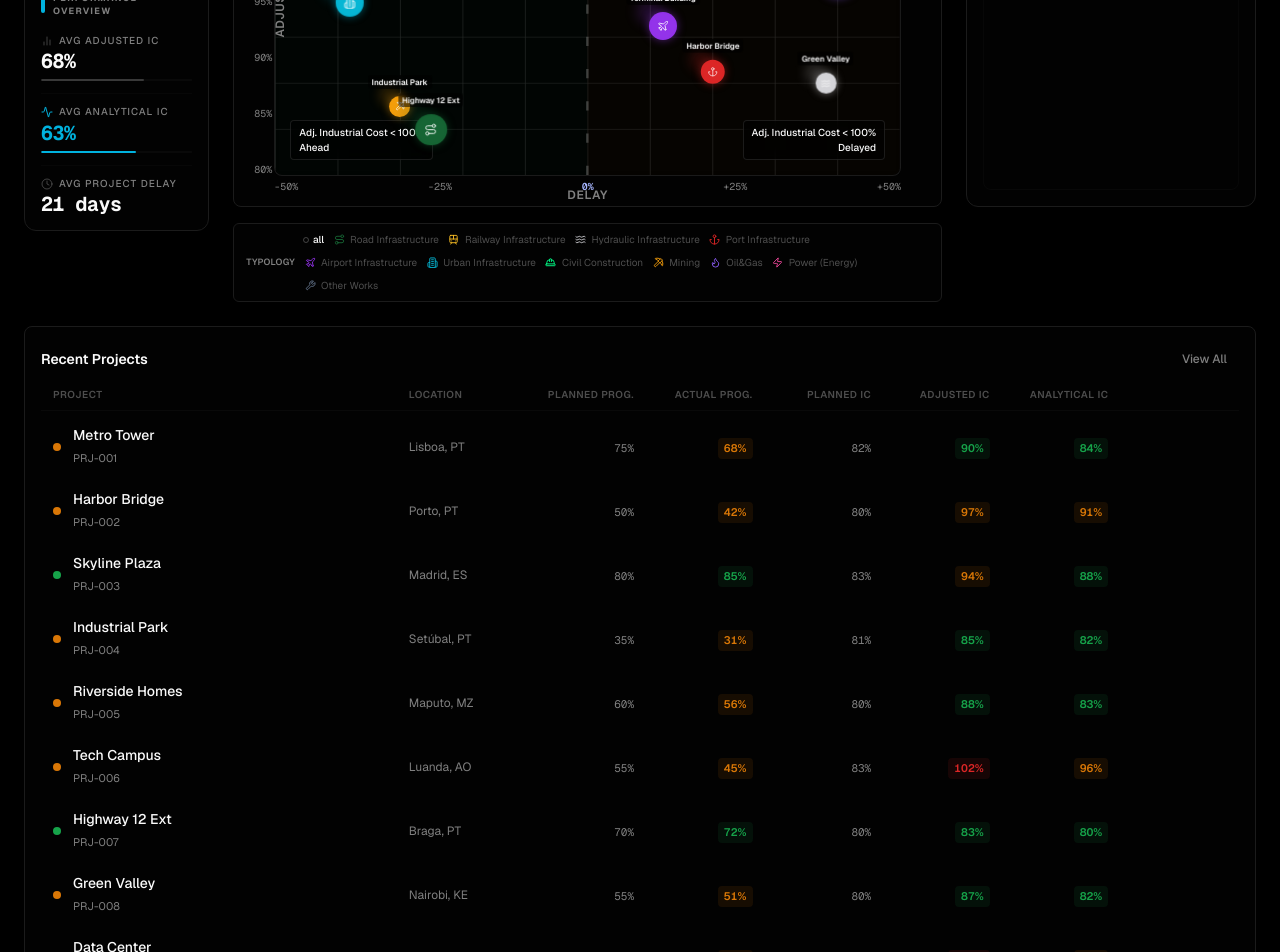
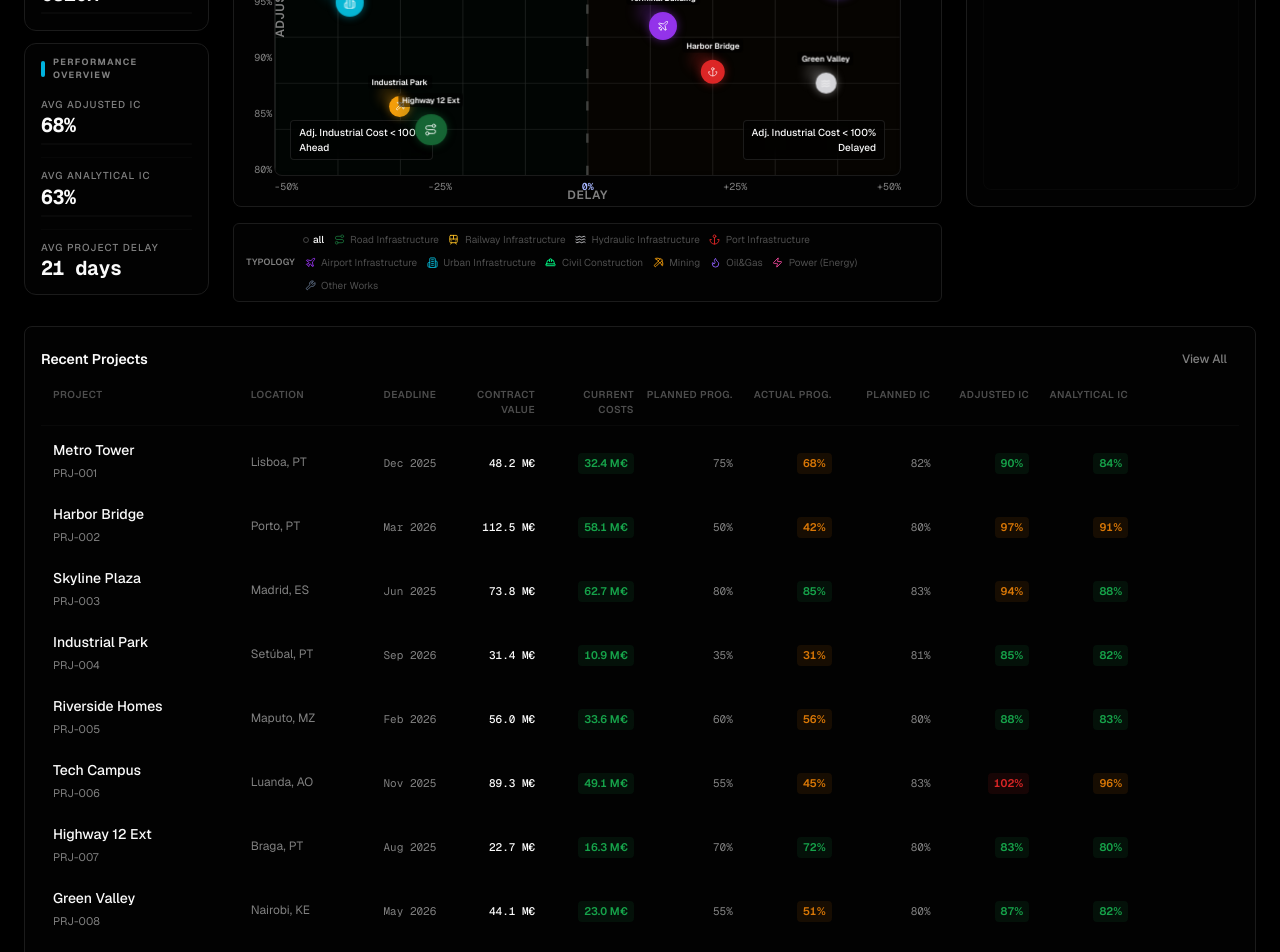
Before and after one commit to danielrebelo-volis/v0-volis-build-dashboard, a Next.js app: page / in a window 1280 px wide. Shown: the part 540-1492 px from the top of the page. Built offline with nearby package versions, Linux system fonts and the light colour scheme.

Commit message:
feat: update MetricsSidebar and ProjectList components
Remove KPI icons, add Annual Goal KPI, update KPI colors and add new columns to ProjectList

```diff
--- a/components/metrics-sidebar.tsx
+++ b/components/metrics-sidebar.tsx
@@ -1,32 +1,27 @@
 "use client"
 
 import React from "react"
-import { Building2, DollarSign, GitBranch, Target, BarChart2, Activity, Clock } from "lucide-react"
 
 interface KpiBlockProps {
   label: string
   value: string
   sub?: string
   subValue?: string
-  icon: React.ReactNode
-  accent?: boolean
   fill?: number // 0–100 for the mini progress bar
+  fillColor?: string // custom fill color for the progress bar
 }
 
-function KpiBlock({ label, value, sub, subValue, icon, accent, fill }: KpiBlockProps) {
+function KpiBlock({ label, value, sub, subValue, fill, fillColor }: KpiBlockProps) {
   return (
     <div className="flex flex-col gap-1 py-3 border-b border-border/20 last:border-0">
       <div className="flex items-center justify-between">
-        <div className="flex items-center gap-1.5">
-          <span className={accent ? "text-accent" : "text-muted-foreground/50"}>{icon}</span>
-          <span className="text-[10px] uppercase tracking-widest text-muted-foreground font-medium leading-tight">{label}</span>
-        </div>
+        <span className="text-[10px] uppercase tracking-widest text-muted-foreground font-medium leading-tight">{label}</span>
         {sub && subValue && (
           <span className="text-[10px] text-muted-foreground/40 font-mono">{subValue}</span>
         )}
       </div>
       <div className="flex items-end justify-between gap-2">
-        <span className={`text-xl font-bold font-mono leading-none tracking-tight ${accent ? "text-accent" : "text-foreground"}`}>
+        <span className="text-xl font-bold font-mono leading-none tracking-tight text-foreground">
           {value}
         </span>
         {sub && (
@@ -36,8 +31,8 @@ function KpiBlock({ label, value, sub, subValue, icon, accent, fill }: KpiBlockP
       {fill !== undefined && (
         <div className="h-0.5 bg-border/30 rounded-full mt-1 overflow-hidden">
           <div
-            className={`h-full rounded-full transition-all ${accent ? "bg-accent" : "bg-foreground/20"}`}
-            style={{ width: `${fill}%` }}
+            className="h-full rounded-full transition-all"
+            style={{ width: `${fill}%`, backgroundColor: fillColor ?? "hsl(var(--foreground) / 0.2)" }}
           />
         </div>
       )}
@@ -59,20 +54,16 @@ export function MetricsSidebar() {
           <KpiBlock
             label="Active Projects"
             value="24"
-            icon={<Building2 className="w-3 h-3" />}
             fill={65}
           />
           <KpiBlock
             label="Portfolio Value"
             value="€1.24B"
-            icon={<DollarSign className="w-3 h-3" />}
-            accent
             fill={83}
           />
           <KpiBlock
             label="Projects in Pipeline"
             value="11"
-            icon={<GitBranch className="w-3 h-3" />}
             fill={40}
           />
           <KpiBlock
@@ -80,8 +71,14 @@ export function MetricsSidebar() {
             value="€1.41B"
             sub="Goal"
             subValue="€1.50B"
-            icon={<Target className="w-3 h-3" />}
             fill={94}
+          />
+          <KpiBlock
+            label="Annual Goal"
+            value="€320M"
+            sub="Achieved"
+            subValue="€274M"
+            fill={86}
           />
         </div>
       </div>
@@ -96,20 +93,16 @@ export function MetricsSidebar() {
           <KpiBlock
             label="Avg Adjusted IC"
             value="68%"
-            icon={<BarChart2 className="w-3 h-3" />}
             fill={68}
           />
           <KpiBlock
             label="Avg Analytical IC"
             value="63%"
-            icon={<Activity className="w-3 h-3" />}
-            accent
             fill={63}
           />
           <KpiBlock
             label="Avg Project Delay"
             value="21 days"
-            icon={<Clock className="w-3 h-3" />}
           />
         </div>
       </div>
--- a/components/project-list.tsx
+++ b/components/project-list.tsx
@@ -8,6 +8,9 @@ interface Project {
   name: string
   id: string
   location: string
+  deadline: string          // formatted date
+  contractValue: number     // M€
+  currentCosts: number      // M€
   plannedProgress: number   // %
   actualProgress: number    // %
   plannedIC: number         // %
@@ -43,8 +46,11 @@ function Badge({ value, color }: { value: string; color: string }) {
 }
 
 const COLUMNS = [
-  { label: "Project", span: "col-span-3" },
+  { label: "Project", span: "col-span-2" },
   { label: "Location", span: "col-span-1" },
+  { label: "Deadline", span: "col-span-1" },
+  { label: "Contract Value", span: "col-span-1" },
+  { label: "Current Costs", span: "col-span-1" },
   { label: "Planned Prog.", span: "col-span-1" },
   { label: "Actual Prog.", span: "col-span-1" },
   { label: "Planned IC", span: "col-span-1" },
@@ -53,17 +59,13 @@ const COLUMNS = [
   { label: "", span: "col-span-1" },
 ]
 
-function ProjectRow({ name, id, location, plannedProgress, actualProgress, plannedIC, adjustedIC, analyticalIC }: Project) {
+function ProjectRow({ name, id, location, deadline, contractValue, currentCosts, plannedProgress, actualProgress, plannedIC, adjustedIC, analyticalIC }: Project) {
   return (
     <Link href={`/project/${id}`}>
-      <div className="group grid grid-cols-10 items-center gap-3 py-2.5 px-3 hover:bg-secondary/30 transition-colors rounded-lg cursor-pointer">
+      <div className="group grid grid-cols-12 items-center gap-3 py-2.5 px-3 hover:bg-secondary/30 transition-colors rounded-lg cursor-pointer">
 
         {/* Project name */}
-        <div className="col-span-3 flex items-center gap-3 min-w-0">
-          <div
-            className="w-2 h-2 rounded-full shrink-0"
-            style={{ backgroundColor: progressColor(actualProgress, plannedProgress) }}
-          />
+        <div className="col-span-2 flex items-center gap-2 min-w-0">
           <div className="min-w-0">
             <div className="flex items-center gap-1.5">
               <span className="text-sm font-medium text-foreground truncate">{name}</span>
@@ -76,6 +78,21 @@ function ProjectRow({ name, id, location, plannedProgress, actualProgress, plann
         {/* Location */}
         <div className="col-span-1 min-w-0">
           <span className="text-xs text-muted-foreground truncate block">{location}</span>
+        </div>
+
+        {/* Deadline */}
+        <div className="col-span-1 text-right">
+          <span className="text-[11px] font-mono text-muted-foreground">{deadline}</span>
+        </div>
+
+        {/* Contract Value */}
+        <div className="col-span-1 text-right">
+          <span className="text-[11px] font-mono text-foreground font-medium">{contractValue.toFixed(1)} M€</span>
+        </div>
+
+        {/* Current Costs */}
+        <div className="col-span-1 text-right">
+          <Badge value={`${currentCosts.toFixed(1)} M€`} color={currentCosts > contractValue ? "#dc2626" : currentCosts > contractValue * 0.9 ? "#d97706" : "#16a34a"} />
         </div>
 
         {/* Planned Progress */}
@@ -112,15 +129,15 @@ function ProjectRow({ name, id, location, plannedProgress, actualProgress, plann
 
 export function ProjectList() {
   const projects: Project[] = [
-    { name: "Metro Tower",     id: "PRJ-001", location: "Lisboa, PT",    plannedProgress: 75,  actualProgress: 68,  plannedIC: 82,  adjustedIC: 90,  analyticalIC: 84 },
-    { name: "Harbor Bridge",   id: "PRJ-002", location: "Porto, PT",     plannedProgress: 50,  actualProgress: 42,  plannedIC: 80,  adjustedIC: 97,  analyticalIC: 91 },
-    { name: "Skyline Plaza",   id: "PRJ-003", location: "Madrid, ES",    plannedProgress: 80,  actualProgress: 85,  plannedIC: 83,  adjustedIC: 94,  analyticalIC: 88 },
-    { name: "Industrial Park", id: "PRJ-004", location: "Setúbal, PT",   plannedProgress: 35,  actualProgress: 31,  plannedIC: 81,  adjustedIC: 85,  analyticalIC: 82 },
-    { name: "Riverside Homes", id: "PRJ-005", location: "Maputo, MZ",    plannedProgress: 60,  actualProgress: 56,  plannedIC: 80,  adjustedIC: 88,  analyticalIC: 83 },
-    { name: "Tech Campus",     id: "PRJ-006", location: "Luanda, AO",    plannedProgress: 55,  actualProgress: 45,  plannedIC: 83,  adjustedIC: 102, analyticalIC: 96 },
-    { name: "Highway 12 Ext",  id: "PRJ-007", location: "Braga, PT",     plannedProgress: 70,  actualProgress: 72,  plannedIC: 80,  adjustedIC: 83,  analyticalIC: 80 },
-    { name: "Green Valley",    id: "PRJ-008", location: "Nairobi, KE",   plannedProgress: 55,  actualProgress: 51,  plannedIC: 80,  adjustedIC: 87,  analyticalIC: 82 },
-    { name: "Data Center",     id: "PRJ-009", location: "Singapore, SG", plannedProgress: 45,  actualProgress: 39,  plannedIC: 81,  adjustedIC: 105, analyticalIC: 98 },
+    { name: "Metro Tower",     id: "PRJ-001", location: "Lisboa, PT",    deadline: "Dec 2025", contractValue: 48.2,  currentCosts: 32.4,  plannedProgress: 75,  actualProgress: 68,  plannedIC: 82,  adjustedIC: 90,  analyticalIC: 84 },
+    { name: "Harbor Bridge",   id: "PRJ-002", location: "Porto, PT",     deadline: "Mar 2026", contractValue: 112.5, currentCosts: 58.1,  plannedProgress: 50,  actualProgress: 42,  plannedIC: 80,  adjustedIC: 97,  analyticalIC: 91 },
+    { name: "Skyline Plaza",   id: "PRJ-003", location: "Madrid, ES",    deadline: "Jun 2025", contractValue: 73.8,  currentCosts: 62.7,  plannedProgress: 80,  actualProgress: 85,  plannedIC: 83,  adjustedIC: 94,  analyticalIC: 88 },
+    { name: "Industrial Park", id: "PRJ-004", location: "Setúbal, PT",   deadline: "Sep 2026", contractValue: 31.4,  currentCosts: 10.9,  plannedProgress: 35,  actualProgress: 31,  plannedIC: 81,  adjustedIC: 85,  analyticalIC: 82 },
+    { name: "Riverside Homes", id: "PRJ-005", location: "Maputo, MZ",    deadline: "Feb 2026", contractValue: 56.0,  currentCosts: 33.6,  plannedProgress: 60,  actualProgress: 56,  plannedIC: 80,  adjustedIC: 88,  analyticalIC: 83 },
+    { name: "Tech Campus",     id: "PRJ-006", location: "Luanda, AO",    deadline: "Nov 2025", contractValue: 89.3,  currentCosts: 49.1,  plannedProgress: 55,  actualProgress: 45,  plannedIC: 83,  adjustedIC: 102, analyticalIC: 96 },
+    { name: "Highway 12 Ext",  id: "PRJ-007", location: "Braga, PT",     deadline: "Aug 2025", contractValue: 22.7,  currentCosts: 16.3,  plannedProgress: 70,  actualProgress: 72,  plannedIC: 80,  adjustedIC: 83,  analyticalIC: 80 },
+    { name: "Green Valley",    id: "PRJ-008", location: "Nairobi, KE",   deadline: "May 2026", contractValue: 44.1,  currentCosts: 23.0,  plannedProgress: 55,  actualProgress: 51,  plannedIC: 80,  adjustedIC: 87,  analyticalIC: 82 },
+    { name: "Data Center",     id: "PRJ-009", location: "Singapore, SG", deadline: "Jan 2027", contractValue: 167.4, currentCosts: 76.8,  plannedProgress: 45,  actualProgress: 39,  plannedIC: 81,  adjustedIC: 105, analyticalIC: 98 },
   ]
 
   return (
@@ -133,9 +150,9 @@ export function ProjectList() {
       </div>
 
       {/* Header row */}
-      <div className="grid grid-cols-10 gap-3 px-3 pb-2 border-b border-border/30">
-        {COLUMNS.map(({ label, span }) => (
-          <div key={label} className={`${span} text-[10px] font-semibold uppercase tracking-wider text-muted-foreground/60 ${label === "Project" || label === "Location" || label === "" ? "" : "text-right"}`}>
+      <div className="grid grid-cols-12 gap-3 px-3 pb-2 border-b border-border/30">
+        {COLUMNS.map(({ label, span }, i) => (
+          <div key={`${label}-${i}`} className={`${span} text-[10px] font-semibold uppercase tracking-wider text-muted-foreground/60 ${label === "Project" || label === "Location" || label === "" ? "" : "text-right"}`}>
             {label}
           </div>
         ))}
```
